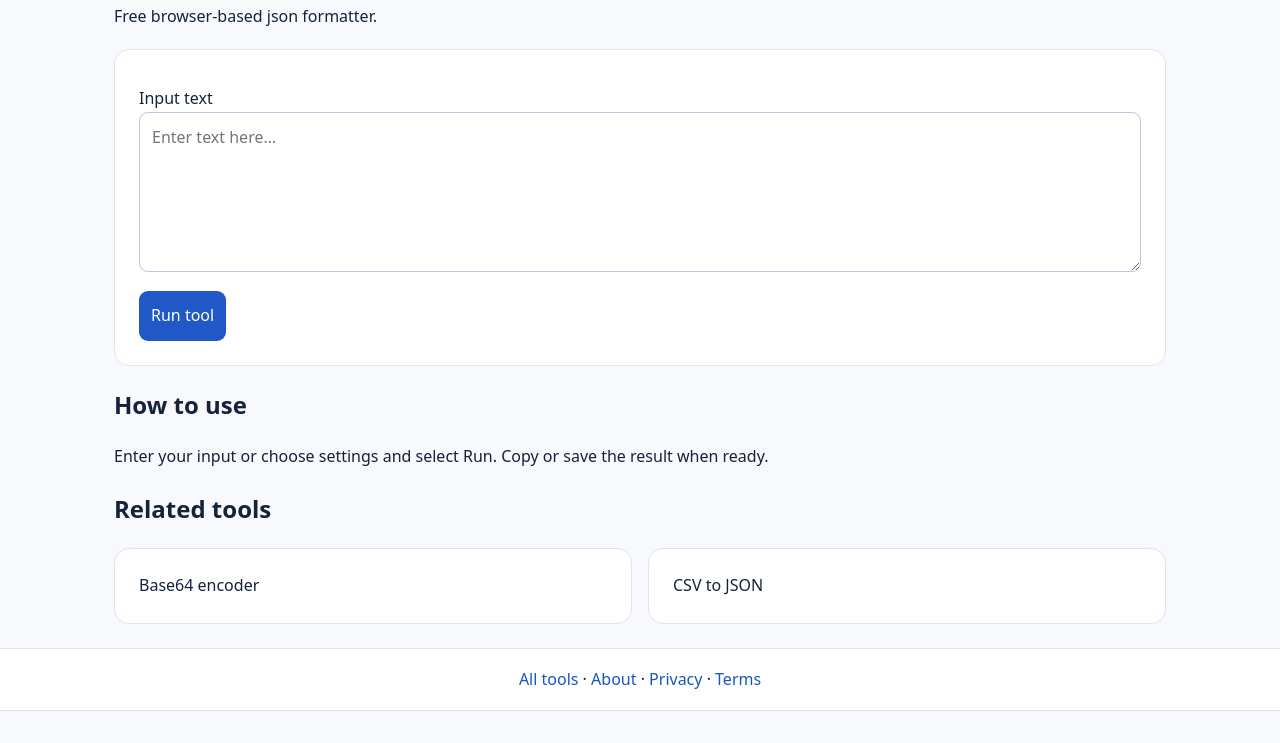
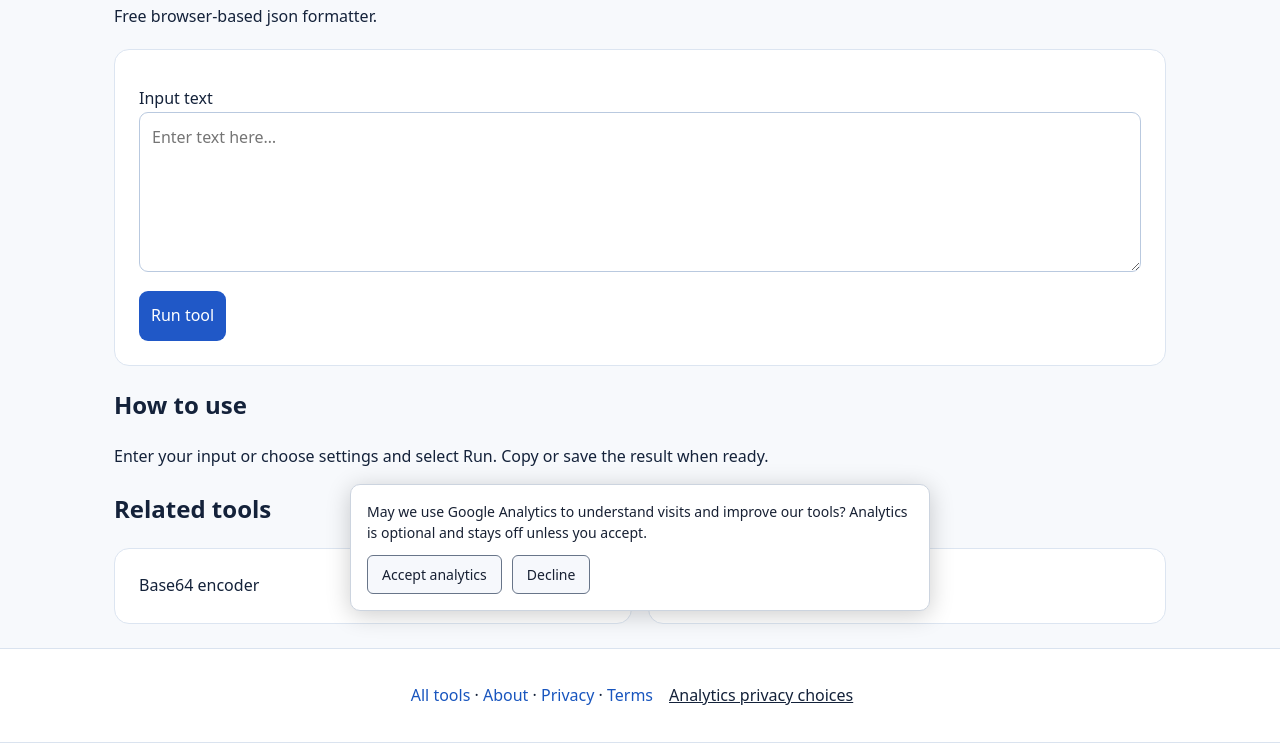
Before and after one commit to FlintHambleton/quickutilitytools, a plain HTML site: page json-formatter.html in a window 1280 px wide. Shown: the part 177-920 px from the top of the page. Before the commit the page ends 888 px from the top, so only its background shows below. Drawn offline with Linux system fonts and the light colour scheme.

Commit message:
Enable consent-gated GA4

```diff
--- a/json-formatter.html
+++ b/json-formatter.html
@@ -1 +1 @@
-<!doctype html><html lang="en"><head><meta charset="utf-8"><meta name="viewport" content="width=device-width,initial-scale=1"><title>JSON formatter – Free Online | QuickUtilityTools</title><meta name="description" content="Use the free json formatter directly in your browser. No account required."><link rel="canonical" href="https://quickutilitytools.pages.dev/json-formatter"><link rel="icon" href="/favicon.svg"><link rel="stylesheet" href="/style.css"></head><body><header><nav><a class="brand" href="/">⚡ QuickUtilityTools</a><a href="/#tools">All tools</a><a href="/privacy">Privacy</a></nav></header><main><h1>JSON formatter</h1><p>Free browser-based json formatter.</p><section class="panel" id="tool" data-tool="json-formatter"></section><h2>How to use</h2><p>Enter your input or choose settings and select Run. Copy or save the result when ready.</p><h2>Related tools</h2><div class="grid"><a class="tile" href="/base64-encoder">Base64 encoder</a><a class="tile" href="/csv-to-json">CSV to JSON</a></div></main><footer><a href="/">All tools</a> · <a href="/about">About</a> · <a href="/privacy">Privacy</a> · <a href="/terms">Terms</a></footer><script src="/tools.js"></script></body></html>
+<!doctype html><html lang="en"><head><meta charset="utf-8"><meta name="viewport" content="width=device-width,initial-scale=1"><title>JSON formatter – Free Online | QuickUtilityTools</title><meta name="description" content="Use the free json formatter directly in your browser. No account required."><link rel="canonical" href="https://quickutilitytools.pages.dev/json-formatter"><link rel="icon" href="/favicon.svg"><link rel="stylesheet" href="/style.css"></head><body><header><nav><a class="brand" href="/">⚡ QuickUtilityTools</a><a href="/#tools">All tools</a><a href="/privacy">Privacy</a></nav></header><main><h1>JSON formatter</h1><p>Free browser-based json formatter.</p><section class="panel" id="tool" data-tool="json-formatter"></section><h2>How to use</h2><p>Enter your input or choose settings and select Run. Copy or save the result when ready.</p><h2>Related tools</h2><div class="grid"><a class="tile" href="/base64-encoder">Base64 encoder</a><a class="tile" href="/csv-to-json">CSV to JSON</a></div></main><footer><a href="/">All tools</a> · <a href="/about">About</a> · <a href="/privacy">Privacy</a> · <a href="/terms">Terms</a></footer><script src="/tools.js"></script><script src="/analytics-consent.js" defer></script></body></html>
```
